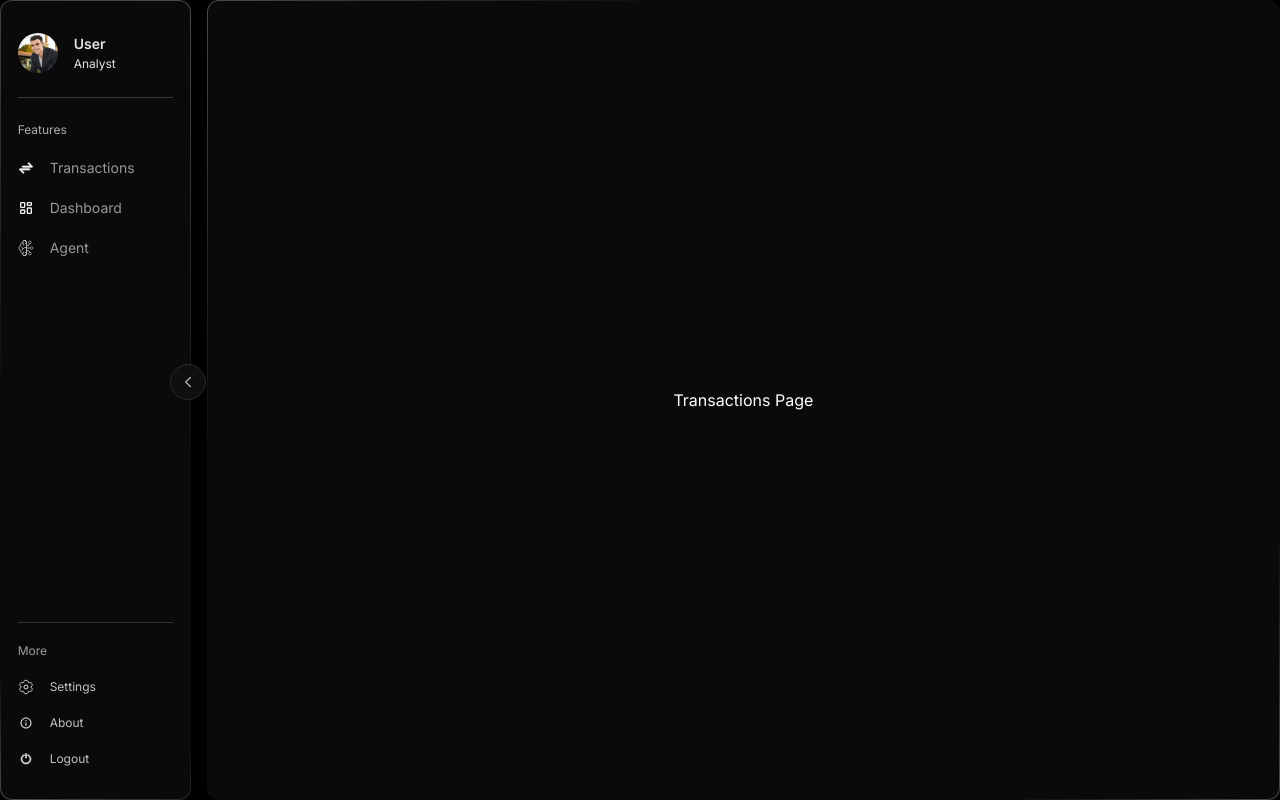
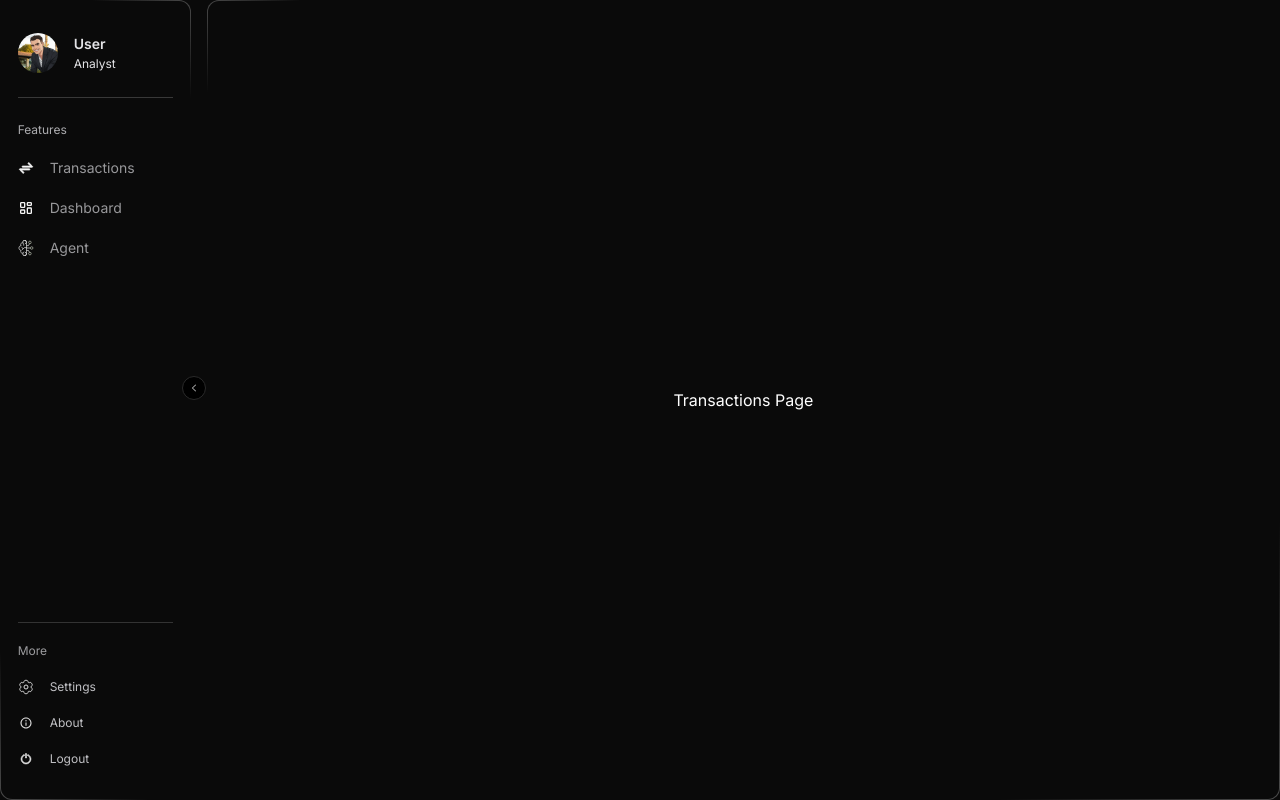
Before and after one commit to danielferreira-dias/credit.card.fraud.detection-dashboard, a React (Vite) app in the folder frontend/: page /dashboard in a window 1280 px wide. Built offline with nearby package versions, Linux system fonts and the light colour scheme; no server answers.

Commit message:
some frontend ui changes

```diff
--- a/frontend/src/components/ChatHistory.tsx
+++ b/frontend/src/components/ChatHistory.tsx
@@ -62,7 +62,7 @@ export default function ChatHistory({ onSelectChat, refreshTrigger, currentConve
                 borderRadius: '0.75rem',
                 backgroundImage: `
                     linear-gradient(#0a0a0a, #0a0a0a),
-                    linear-gradient(135deg, rgba(75, 75, 75, 1) 0%, rgba(10, 10, 10, 1) 25%, rgba(10, 10, 10, 1) 85%, rgba(75, 75, 75, 1) 100%),
+                    linear-gradient(135deg, rgba(75, 75, 75, 1) 0%, rgba(10, 10, 10, 1) 10%, rgba(10, 10, 10, 1) 85%, rgba(75, 75, 75, 1) 100%),
                     linear-gradient(225deg, rgba(75, 75, 75, 1) 0%, rgba(10, 10, 10, 1) 15%, rgba(10, 10, 10, 1) 85%, rgba(75, 75, 75, 1) 100%)
                 `,
                 backgroundOrigin: 'border-box',
@@ -72,8 +72,8 @@ export default function ChatHistory({ onSelectChat, refreshTrigger, currentConve
                 <button
                     key={chat.id}
                     onClick={() => onSelectChat(chat.id, chat.thread_id)}
-                    className={`w-full h-12 text-xs border-zinc-800 hover:bg-zinc-800 rounded-lg justify-center items-center flex flex-col ${
-                        currentConversationId === chat.id ? 'bg-zinc-800' : ''
+                    className={`w-[95%] h-12 text-xs border-zinc-800 hover:bg-zinc-900 rounded-lg justify-center items-center flex flex-col ${
+                        currentConversationId === chat.id ? 'bg-zinc-900' : ''
                     }`}
                     style={{ boxShadow: 'var(--shadow-s)' }}
                 >
--- a/frontend/src/components/Navbar.tsx
+++ b/frontend/src/components/Navbar.tsx
@@ -57,15 +57,15 @@ export default function Navbar(){
                 borderRadius: '0.75rem',
                 backgroundImage: `
                     linear-gradient(#0a0a0a, #0a0a0a),
-                    linear-gradient(200deg, rgba(75, 75, 75, 1) 0%, rgba(10, 10, 10, 1) 55%, rgba(10, 10, 10, 1) 85%, rgba(75, 75, 75, 1) 100%),
-                    linear-gradient(225deg, rgba(75, 75, 75, 1) 0%, rgba(10, 10, 10, 1) 15%, rgba(10, 10, 10, 1) 85%, rgba(75, 75, 75, 1) 100%)
+                    linear-gradient(225deg, rgba(75, 75, 75, 1) 0%, rgba(10, 10, 10, 1) 10%, rgba(10, 10, 10, 1) 85%, rgba(75, 75, 75, 1) 100%),
+                    linear-gradient(200deg, rgba(177, 14, 14, 1) 0%, rgba(10, 10, 10, 1) 15%, rgba(10, 10, 10, 1) 85%, rgba(75, 75, 75, 1) 100%)
                 `,
                 backgroundOrigin: 'border-box',
                 backgroundClip: 'padding-box, border-box, border-box'
             }}>
 
-            <button onClick={() => setIsCollapsed(v => !v)} className="hidden lg:flex transform   transition duration-300 ease-in-out opacity-100 hover:shadow-2xl hover:shadow-zinc-800 w-9 h-9 bg-[#0F0F11] border rounded-full lg:absolute max-w-none top-1/2 -translate-y-1/2 -right-[1rem] border-[#2A2A2A] shadow-r-lg items-center justify-center">
-                <img src={isCollapsed ? "/right-chevron-svgrepo-com.svg":"/left-arrow-backup-2-svgrepo-com.svg"} alt="Toggle sidebar" className={`w-3 h-3 transform transition duration-300 ${isCollapsed ? "rotate-180" : ""}`} />
+            <button onClick={() => setIsCollapsed(v => !v)} className="hidden lg:flex transform bg-black transition duration-300 ease-in-out opacity-100 hover:shadow-2xl hover:shadow-zinc-800 w-6 h-6 bg-[#0F0F11] border rounded-full lg:absolute max-w-none top-1/2 -translate-y-1/2 -right-[1rem] border-[#2A2A2A] shadow-r-lg items-center justify-center">
+                <img src={isCollapsed ? "/right-chevron-svgrepo-com.svg":"/left-arrow-backup-2-svgrepo-com.svg"} alt="Toggle sidebar" className={`w-2 h-2 transform transition duration-300 ${isCollapsed ? "rotate-180" : ""}`} />
             </button>
             {/* Mobile close button (only under 500px when sidebar is open at full width) */}
             <button onClick={() => setIsMobileOpen(false)} className="hidden max-[500px]:flex absolute top-[2rem] right-3 w-9 h-9 rounded-full bg-[#0F0F11] border border-[#2A2A2A] shadow-md shadow-zinc-800 items-center justify-center">
--- a/frontend/src/components/StatsCard.tsx
+++ b/frontend/src/components/StatsCard.tsx
@@ -23,7 +23,7 @@ export default function StatsCard( { typeStat, statValue , colour } : StatsCardP
     };
 
     return (
-        <div className={`flex flex-col justify-evenly ${colour} w-[95%] h-30 rounded-2xl opacity-80 items-center p-2 `}>
+        <div className={`flex flex-col justify-evenly ${colour} w-[95%] h-30 rounded-2xl opacity-80 items-center p-2`} style={{ boxShadow: 'var(--shadow-l)' }}>
             <div className={`flex flex-row justify-evenly w-full items-center`}>
                 <span className="opacity-100 text-[1.0rem]">{typeStat}</span>
                 {/* <img src={"/left-arrow-backup-2-svgrepo-com.svg"} alt="Toggle sidebar" className={`w-5 h-5 transform transition duration-300 }`} /> */}
--- a/frontend/src/components/TransactionInfo.tsx
+++ b/frontend/src/components/TransactionInfo.tsx
@@ -44,7 +44,7 @@ export default function TransactionInfo({ transaction }: TransactionCardProps) {
     };
 
     return (
-        <div className="bg-black border border-zinc-700 rounded-lg px-6 py-4 shadow-[0_0_8px_rgba(0,0,0,0.5)]">
+        <div className="bg-black rounded-lg px-6 py-4" style={{ boxShadow: 'var(--shadow-l)' }}>
             <div className="flex flex-col space-y-2">
                 {/* Header with merchant and amount */}
                 <div className="flex justify-between items-start">
--- a/frontend/src/pages/Agent.tsx
+++ b/frontend/src/pages/Agent.tsx
@@ -329,8 +329,8 @@ export default function AgentPage(){
                 borderRadius: '0.75rem',
                 backgroundImage: `
                     linear-gradient(#0a0a0a, #0a0a0a),
-                    linear-gradient(135deg, rgba(75, 75, 75, 1) 0%, rgba(10, 10, 10, 1) 25%, rgba(10, 10, 10, 1) 85%, rgba(75, 75, 75, 1) 100%),
-                    linear-gradient(225deg, rgba(75, 75, 75, 1) 0%, rgba(10, 10, 10, 1) 15%, rgba(10, 10, 10, 1) 85%, rgba(75, 75, 75, 1) 100%)
+                    linear-gradient(135deg, rgba(75, 75, 75, 1) 0%, rgba(10, 10, 10, 1) 6%, rgba(10, 10, 10, 1) 85%, rgba(75, 75, 75, 1) 100%),
+                    linear-gradient(225deg, rgba(75, 75, 75, 1) 0%, rgba(10, 10, 10, 1) 5%, rgba(10, 10, 10, 1) 85%, rgba(75, 75, 75, 1) 100%)
                 `,
                 backgroundOrigin: 'border-box',
                 backgroundClip: 'padding-box, border-box, border-box'
@@ -378,7 +378,7 @@ export default function AgentPage(){
                         {messages.map((message, index) => (
                             <div key={index} className={`flex ${message.type === 'User' ? 'justify-end' : 'justify-start'}`}>
                                 <div className={` rounded-lg px-4 py-3 ${
-                                    message.type === 'User' ? 'bg-zinc-800 text-white text-xl' :
+                                    message.type === 'User' ? 'bg-neutral-900 text-white text-xl' :
                                     message.type === 'error' ? 'border-zinc-900 border-2 text-white w-[80%]' :
                                     message.type === 'Agent' ? 'bg-transparent text-white w-[80%]' :
                                     message.type === 'system' ? 'bg-green-900/20 text-green-400 border border-green-800 w-[80%]' :
--- a/frontend/src/pages/Dashboard.tsx
+++ b/frontend/src/pages/Dashboard.tsx
@@ -5,7 +5,7 @@ export default function DashboardPage(){
                 borderRadius: '0.75rem',
                 backgroundImage: `
                     linear-gradient(#0a0a0a, #0a0a0a),
-                    linear-gradient(135deg, rgba(75, 75, 75, 1) 0%, rgba(10, 10, 10, 1) 25%, rgba(10, 10, 10, 1) 85%, rgba(75, 75, 75, 1) 100%),
+                    linear-gradient(135deg, rgba(75, 75, 75, 1) 0%, rgba(10, 10, 10, 1) 5%, rgba(10, 10, 10, 1) 85%, rgba(75, 75, 75, 1) 100%),
                     linear-gradient(225deg, rgba(75, 75, 75, 1) 0%, rgba(10, 10, 10, 1) 15%, rgba(10, 10, 10, 1) 85%, rgba(75, 75, 75, 1) 100%)
                 `,
                 backgroundOrigin: 'border-box',
--- a/frontend/src/pages/Transactions.tsx
+++ b/frontend/src/pages/Transactions.tsx
@@ -79,7 +79,7 @@ export default function TransactionPage(){
                 borderRadius: '0.75rem',
                 backgroundImage: `
                     linear-gradient(#0a0a0a, #0a0a0a),
-                    linear-gradient(135deg, rgba(75, 75, 75, 1) 0%, rgba(10, 10, 10, 1) 25%, rgba(10, 10, 10, 1) 85%, rgba(75, 75, 75, 1) 100%),
+                    linear-gradient(135deg, rgba(75, 75, 75, 1) 0%, rgba(10, 10, 10, 1) 2.5%, rgba(10, 10, 10, 1) 85%, rgba(75, 75, 75, 1) 100%),
                     linear-gradient(225deg, rgba(75, 75, 75, 1) 0%, rgba(10, 10, 10, 1) 15%, rgba(10, 10, 10, 1) 85%, rgba(75, 75, 75, 1) 100%)
                 `,
                 backgroundOrigin: 'border-box',
--- a/frontend/src/style.css
+++ b/frontend/src/style.css
@@ -35,31 +35,23 @@
 html, body, #root {
     width: 100%;
     height: 100%;
-    background-color: black;
+    background-color: #0a0a0a;
 }
 
 .card-1{
     background: linear-gradient(to bottom right, #000000, transparent, #000000);
-    border-color: #7c7c7c80;
-    border-width: 2px;
 }
 
 .card-2{
     background: linear-gradient(to bottom right, #000000, transparent, #000000);
-    border-color: #7c7c7c80;
-    border-width: 2px;
 }
 
 .card-3{
     background: linear-gradient(to bottom right, #000000, transparent, #000000);
-    border-color: #7c7c7c80;
-    border-width: 2px;
 }
 
 .card-4{
     background: linear-gradient(to bottom right, #000000, transparent, #000000);
-    border-color: #7c7c7c80;
-    border-width: 2px;
 }
 
 .special-affect {
```
